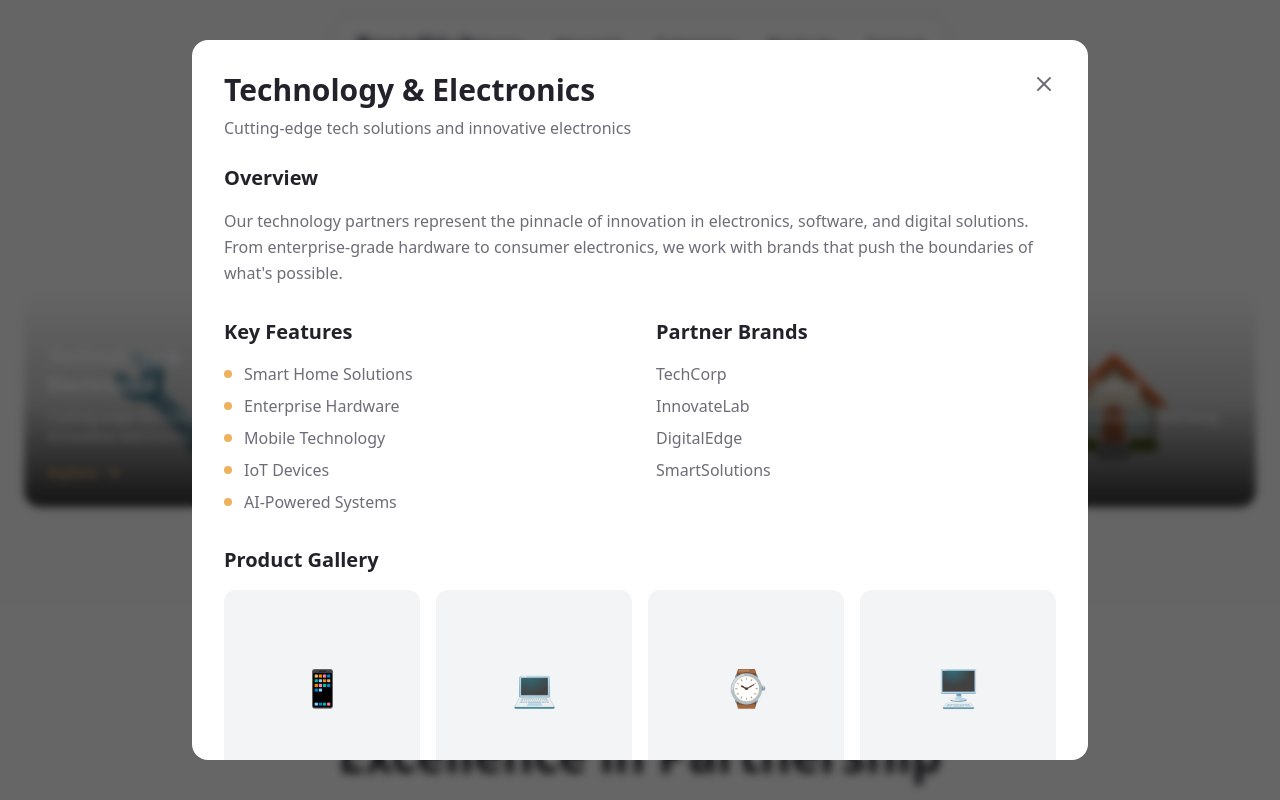
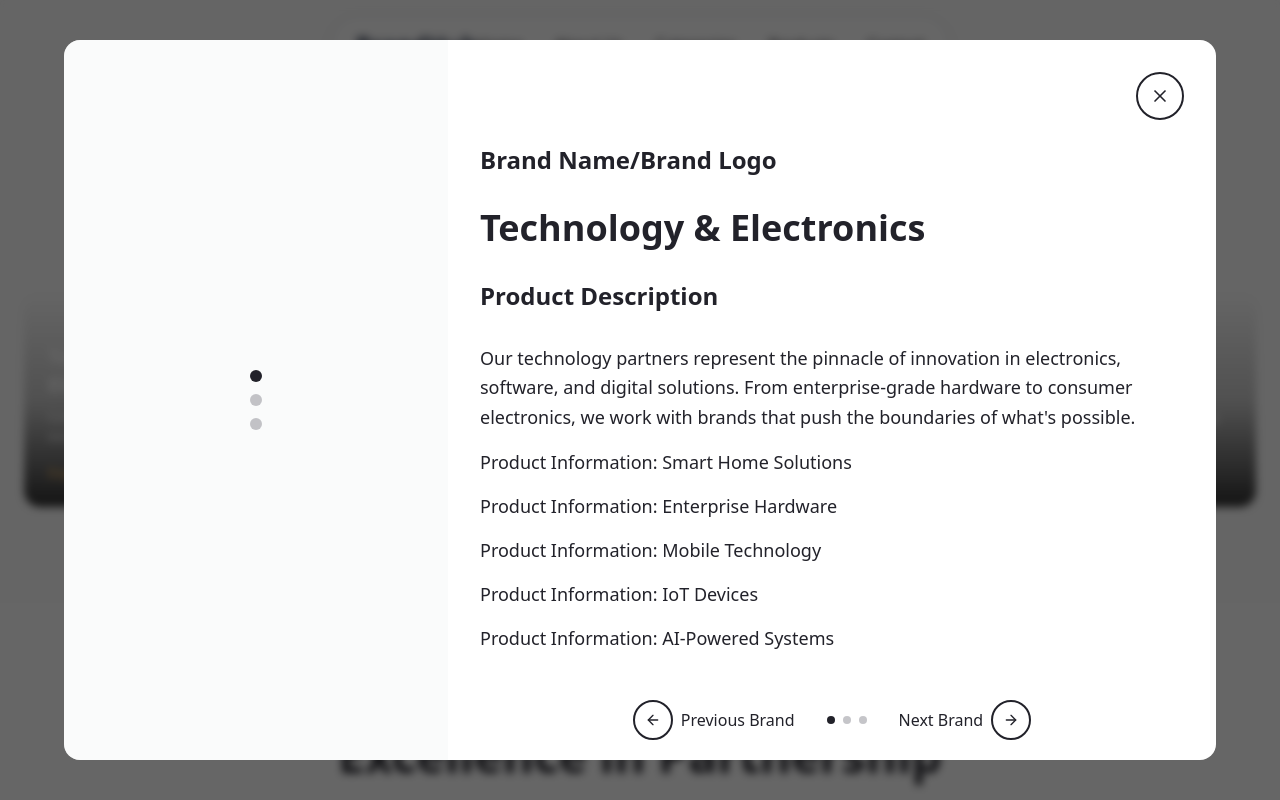
Before and after one commit to RajveerKalsi/partner-hub-design, a React (Vite) app: page / in a window 1280 px wide. Both pictures are taken after a click on the element 166 px from the left and 2001 px from the top of the page. Shown: the part 1601-2401 px from the top of the page. Built offline with nearby package versions, Linux system fonts and the light colour scheme; the HTML template or start-up script is replaced by a standard one.

Commit message:
Update category popup design

```diff
--- a/src/components/CategoriesSection.tsx
+++ b/src/components/CategoriesSection.tsx
@@ -113,66 +113,81 @@ const CategoriesSection = () => {
               className="absolute inset-0 bg-black/60 backdrop-blur-sm"
               onClick={() => setSelectedCategory(null)}
             />
-            <div className="relative bg-card rounded-2xl max-w-4xl w-full max-h-[90vh] overflow-y-auto">
-              <div className="p-8">
-                <div className="flex items-start justify-between mb-6">
-                  <div>
-                    <h3 className="text-3xl font-bold text-foreground mb-2">
-                      {selectedCategory.title}
-                    </h3>
-                    <p className="text-muted-foreground">{selectedCategory.description}</p>
-                  </div>
+            <div className="relative bg-white rounded-2xl max-w-6xl w-full max-h-[90vh] overflow-hidden flex">
+              {/* Left Sidebar */}
+              <div className="bg-muted/40 w-1/3 p-8 flex flex-col justify-center items-center">
+                <div className="flex flex-col space-y-3">
+                  <div className="w-3 h-3 bg-foreground rounded-full"></div>
+                  <div className="w-3 h-3 bg-muted-foreground/40 rounded-full"></div>
+                  <div className="w-3 h-3 bg-muted-foreground/40 rounded-full"></div>
+                </div>
+              </div>
+
+              {/* Right Content */}
+              <div className="flex-1 p-8 flex flex-col">
+                {/* Close Button */}
+                <div className="flex justify-end mb-6">
                   <button
                     onClick={() => setSelectedCategory(null)}
-                    className="text-muted-foreground hover:text-foreground transition-colors"
+                    className="w-12 h-12 rounded-full border-2 border-foreground flex items-center justify-center hover:bg-muted transition-colors"
                   >
-                    <X size={24} />
+                    <X size={20} />
                   </button>
                 </div>
 
-                <div className="space-y-8">
-                  <div>
-                    <h4 className="text-xl font-semibold mb-4 text-foreground">Overview</h4>
-                    <p className="text-muted-foreground leading-relaxed">
+                {/* Content */}
+                <div className="flex-1">
+                  <div className="mb-8">
+                    <h2 className="text-2xl font-bold text-foreground mb-2">
+                      Brand Name/Brand Logo
+                    </h2>
+                  </div>
+
+                  <div className="mb-8">
+                    <h3 className="text-4xl font-bold text-foreground mb-6">
+                      {selectedCategory.title}
+                    </h3>
+                  </div>
+
+                  <div className="mb-8">
+                    <h4 className="text-2xl font-bold text-foreground mb-4">
+                      Product Description
+                    </h4>
+                  </div>
+
+                  <div className="space-y-4 mb-12">
+                    <p className="text-lg text-foreground leading-relaxed">
                       {selectedCategory.details.overview}
                     </p>
+                    {selectedCategory.details.features.map((feature, index) => (
+                      <p key={index} className="text-lg text-foreground">
+                        Product Information: {feature}
+                      </p>
+                    ))}
+                  </div>
+                </div>
+
+                {/* Navigation */}
+                <div className="flex items-center justify-center space-x-8 mt-auto">
+                  <button className="flex items-center space-x-2 text-foreground hover:text-accent transition-colors">
+                    <div className="w-10 h-10 rounded-full border-2 border-foreground flex items-center justify-center">
+                      <ArrowRight size={16} className="rotate-180" />
+                    </div>
+                    <span className="font-medium">Previous Brand</span>
+                  </button>
+
+                  <div className="flex space-x-2">
+                    <div className="w-2 h-2 bg-foreground rounded-full"></div>
+                    <div className="w-2 h-2 bg-muted-foreground/40 rounded-full"></div>
+                    <div className="w-2 h-2 bg-muted-foreground/40 rounded-full"></div>
                   </div>
 
-                  <div className="grid md:grid-cols-2 gap-8">
-                    <div>
-                      <h4 className="text-xl font-semibold mb-4 text-foreground">Key Features</h4>
-                      <ul className="space-y-2">
-                        {selectedCategory.details.features.map((feature, index) => (
-                          <li key={index} className="flex items-center text-muted-foreground">
-                            <div className="w-2 h-2 bg-accent rounded-full mr-3" />
-                            {feature}
-                          </li>
-                        ))}
-                      </ul>
+                  <button className="flex items-center space-x-2 text-foreground hover:text-accent transition-colors">
+                    <span className="font-medium">Next Brand</span>
+                    <div className="w-10 h-10 rounded-full border-2 border-foreground flex items-center justify-center">
+                      <ArrowRight size={16} />
                     </div>
-
-                    <div>
-                      <h4 className="text-xl font-semibold mb-4 text-foreground">Partner Brands</h4>
-                      <div className="space-y-2">
-                        {selectedCategory.details.brands.map((brand, index) => (
-                          <div key={index} className="text-muted-foreground font-medium">
-                            {brand}
-                          </div>
-                        ))}
-                      </div>
-                    </div>
-                  </div>
-
-                  <div>
-                    <h4 className="text-xl font-semibold mb-4 text-foreground">Product Gallery</h4>
-                    <div className="grid grid-cols-4 gap-4">
-                      {selectedCategory.details.images.map((image, index) => (
-                        <div key={index} className="aspect-square bg-muted rounded-lg flex items-center justify-center text-4xl">
-                          {image}
-                        </div>
-                      ))}
-                    </div>
-                  </div>
+                  </button>
                 </div>
               </div>
             </div>
```
